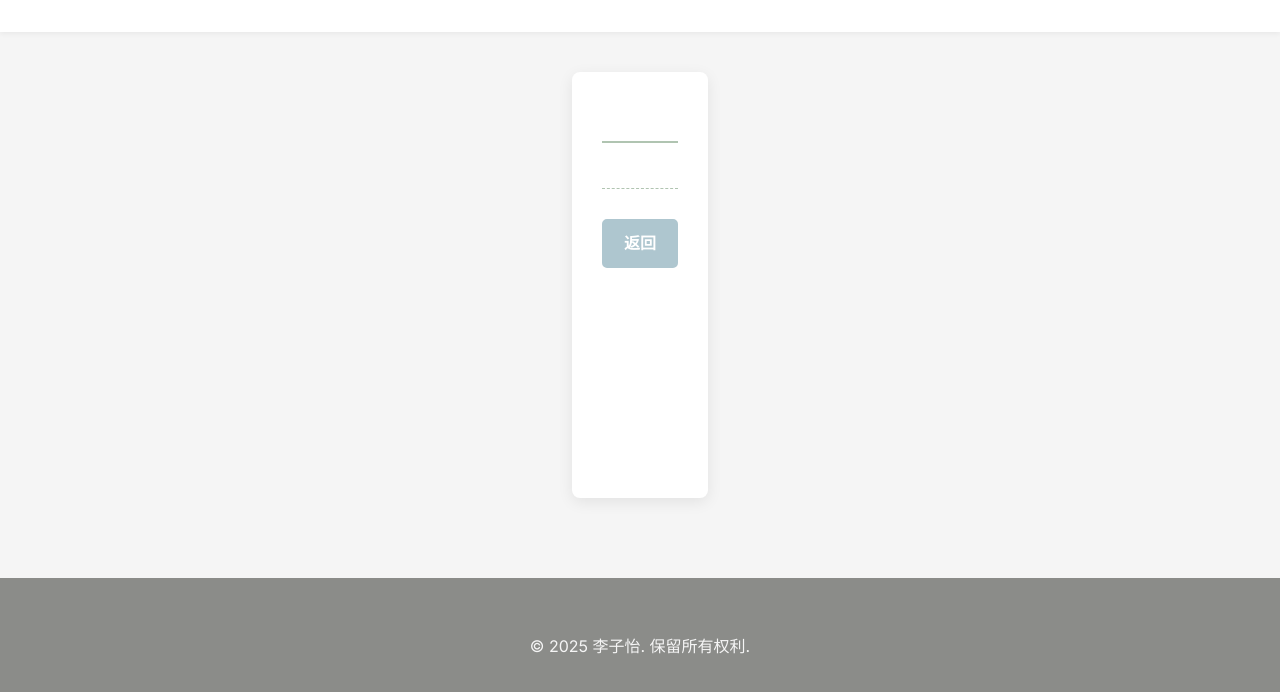
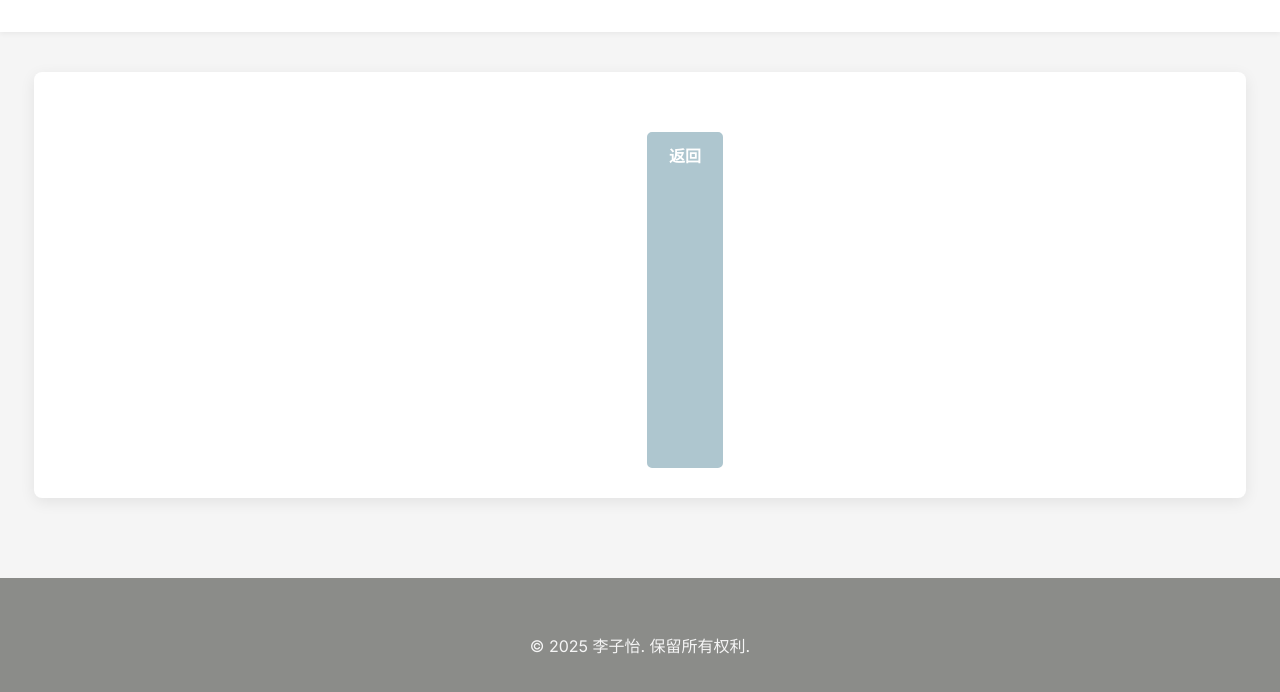
Before and after one commit to ZiyiLi05/Liz-Daynova, a plain HTML site: page post.html in a window 1280 px wide. Shown: the part 84-776 px from the top of the page. Drawn offline with Linux system fonts and the light colour scheme.

Commit message:
Refined main content width to 90vw and removed redundant container class from main tag

```diff
--- a/css/style.css
+++ b/css/style.css
@@ -16,8 +16,8 @@
 /* 全局样式 */
 html, body { /* 确保html和body占据整个视口宽度 */
     width: 100%;
-    /* 修正：为margin添加!important，强制清除外边距 */
-    margin: 0 !important;
+    height: 100%; /* 确保高度也占满 */
+    margin: 0 !important; /* 修正：为margin添加!important，强制清除外边距 */
     padding: 0;
     overflow-x: hidden; /* 防止水平滚动条 */
 }
@@ -32,7 +32,7 @@
     min-height: 100vh; /* 最小高度占满视口，使页脚始终在底部 */
 }
 
-/* 容器类：限制内容宽度并居中 */
+/* 容器类：用于头部和底部的宽度限制和居中 */
 .container {
     max-width: 90vw; /* 最大宽度设置为视口宽度的90% */
     margin: 0 auto; /* 左右自动外边距实现居中 */
@@ -131,6 +131,8 @@
 /* 主内容区域布局 (左右分页) */
 .main-content-wrapper {
     display: flex; /* Flexbox 布局 */
+    width: 90vw; /* 修正：直接设置宽度为视口宽度的90% */
+    margin: 0 auto; /* 修正：居中显示 */
     gap: 30px; /* 子元素之间的间距 */
     padding-top: 40px; /* 顶部内边距 */
     padding-bottom: 40px; /* 底部内边距 */
--- a/post.html
+++ b/post.html
@@ -26,7 +26,8 @@
         </div>
     </header>
 
-    <main class="container page-content">
+    <!-- 修正：从main标签中移除 'container' 类 -->
+    <main class="main-content-wrapper page-content">
         <h1 class="page-title" id="post-title"></h1>
         <p class="post-meta" id="post-meta"></p>
         <div class="content-block post-content-area" id="post-content">
```
Also changed, not shown: about.html (+2 -1 lines), category.html (+2 -1 lines), index.html (+4 -2 lines), resume.html (+2 -1 lines), 1 other file.
